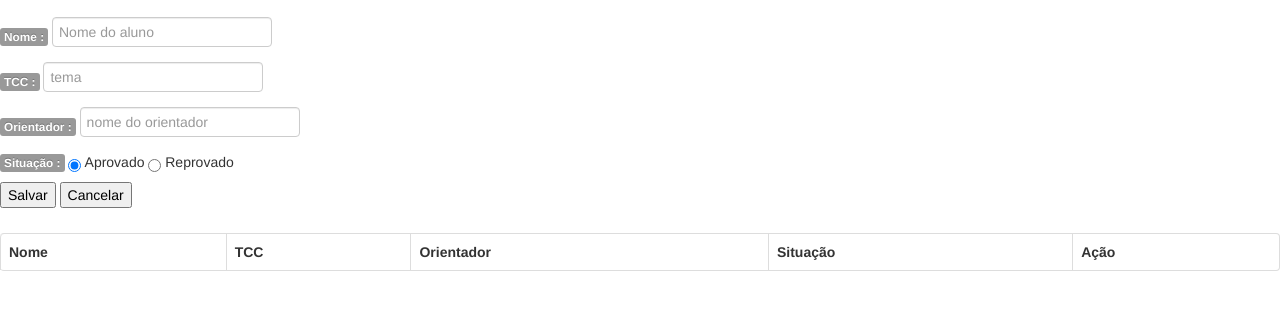
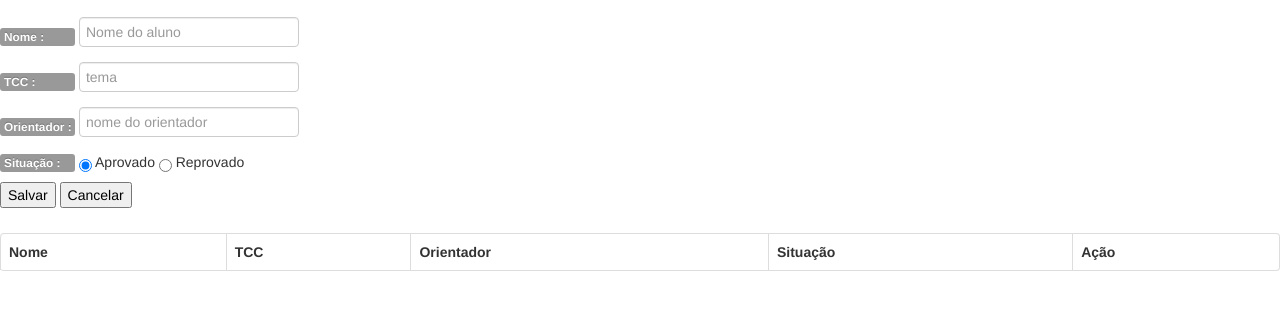
Before and after one commit to LaisFranco/Trabalho-Semestral, a plain HTML site: page usuario.html in a window 1280 px wide. Shown: the part 111-420 px from the top of the page. Drawn offline with Linux system fonts and the light colour scheme.

Commit message:
atualização
atualização do css

```diff
--- a/css/style.css
+++ b/css/style.css
@@ -20,3 +20,6 @@
 
 	margin-left: 110 px;
 }
+.espaco{
+	width: 67px;
+}
--- a/usuario.html
+++ b/usuario.html
@@ -21,27 +21,27 @@
 						Cadastro
 					</legend>
 					<label>
-						<p class="label">
+						<p class="label espaco">
 							Nome :
 						</p>
 						<input type="text" placeholder="Nome do aluno" id="nome" required="required">
 					</label>
 
 					<label>
-						<p class="label">
+						<p class="label espaco">
 							TCC :
 						</p>
 						<input type="text" id="tcc" name="" value="" placeholder="tema" >
 					</label>
 
 					<label>
-						<p class="label">
+						<p class="label espaco">
 							Orientador :
 						</p>
 						<input type="text" id="orientador" placeholder="nome do orientador" >
 					</label>
 					<label>
-						<p class="label">
+						<p class="label espaco">
 							Situação :
 						</p>
 						<input type="radio" id="situacao1" name="situacao" value="Aprovado" checked="checked"> Aprovado
```
Also changed, not shown: index.html (+1 -0 lines).
